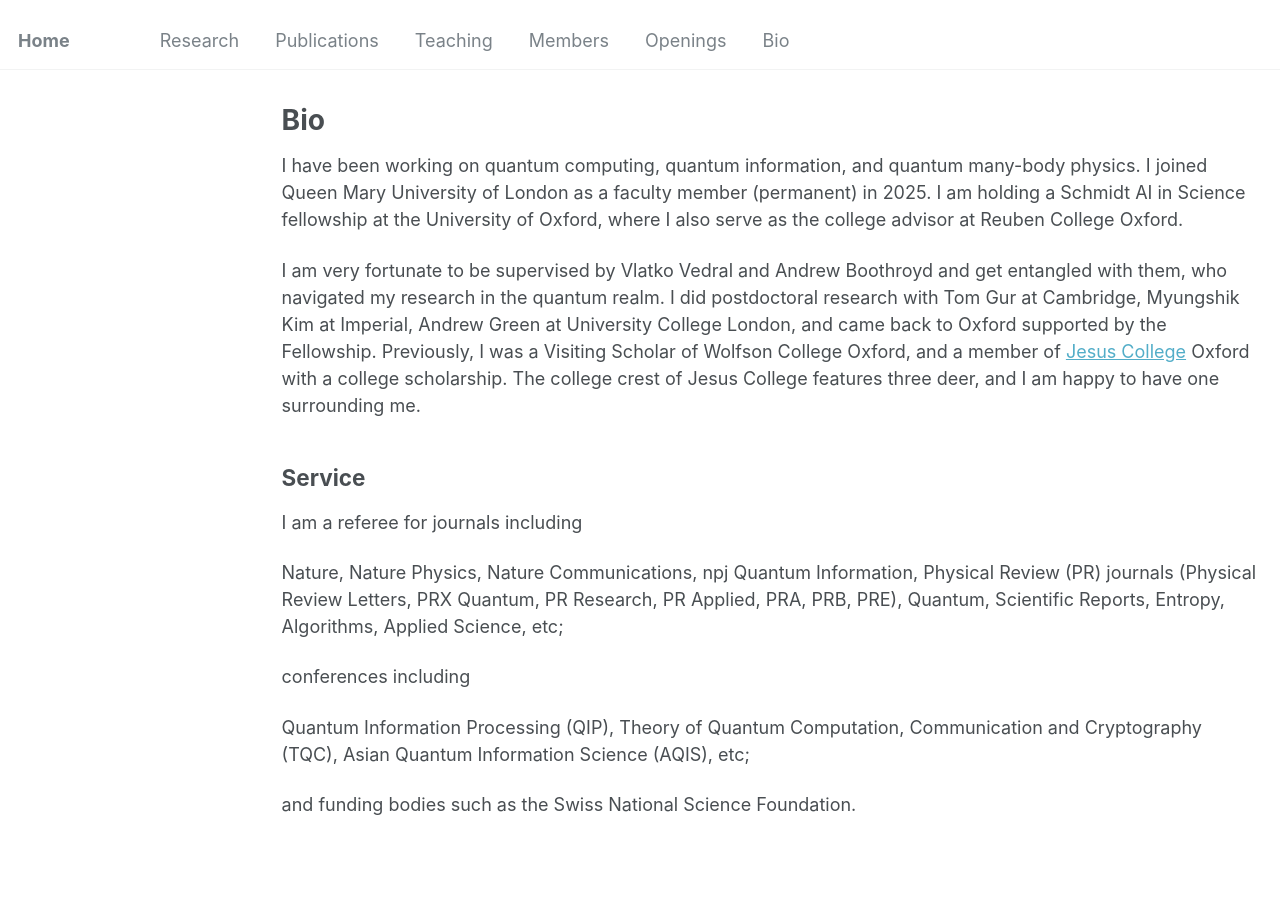
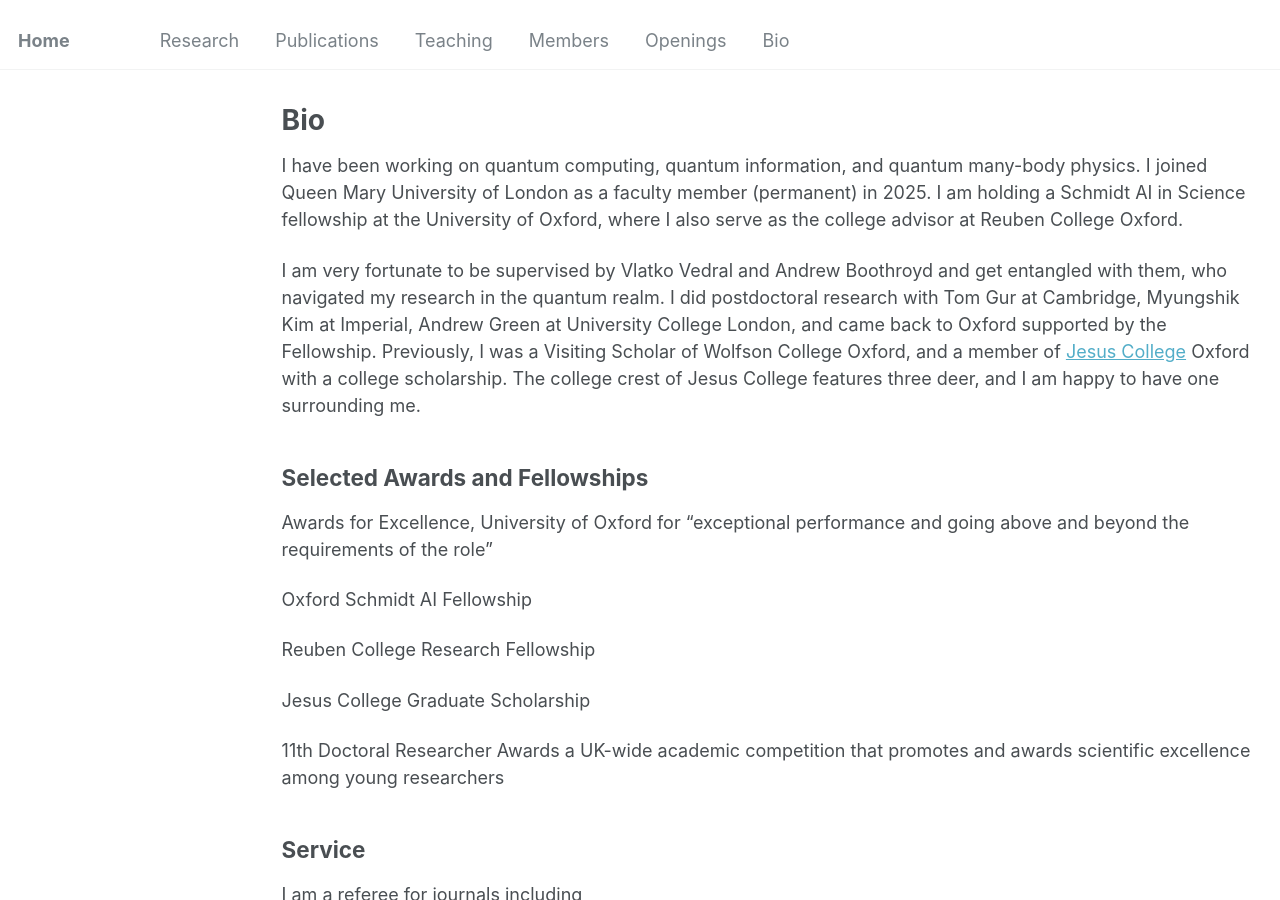
Before and after one commit to jinzhao-sun/jinzhao-sun.github.io, a Jekyll site: the page built from _pages/cv.md, in a window 1280 px wide and 900 px high. Built offline with Jekyll 4.4.1, drawn with Linux system fonts in a browser that asks for light colours.

Commit message:
Update cv.md

```diff
--- a/_pages/cv.md
+++ b/_pages/cv.md
@@ -13,6 +13,21 @@ I have been working on quantum computing, quantum information, and quantum many-
 
 I am very fortunate to be supervised by Vlatko Vedral and Andrew Boothroyd and get entangled with them, who navigated my research in the quantum realm. I did postdoctoral research with Tom Gur at Cambridge, Myungshik Kim at Imperial, Andrew Green at University College London, and came back to Oxford supported by the Fellowship. Previously, I was a Visiting Scholar of Wolfson College Oxford, and a member of [Jesus College](https://www.jesus.ox.ac.uk/) Oxford with a college scholarship. The college crest of Jesus College features three deer, and I am happy to have one surrounding me.
 
+Selected Awards and Fellowships
+-----
+Awards for Excellence, University of Oxford
+for "exceptional performance and going above and beyond the requirements of the role"
+
+Oxford Schmidt AI Fellowship
+
+Reuben College Research Fellowship
+
+Jesus College Graduate Scholarship
+
+11th Doctoral Researcher Awards
+a UK-wide academic competition that promotes and awards scientific excellence among young researchers
+
+
 
 Service
 -----
```
